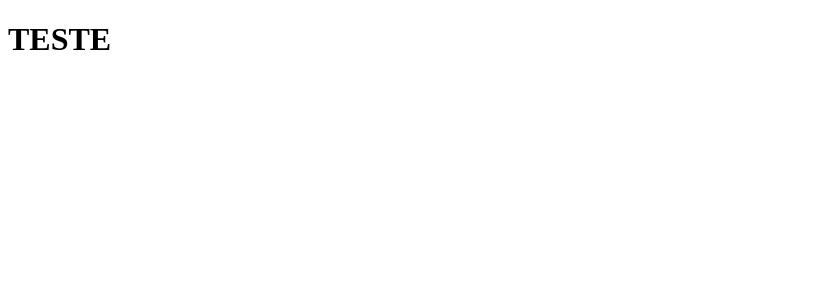
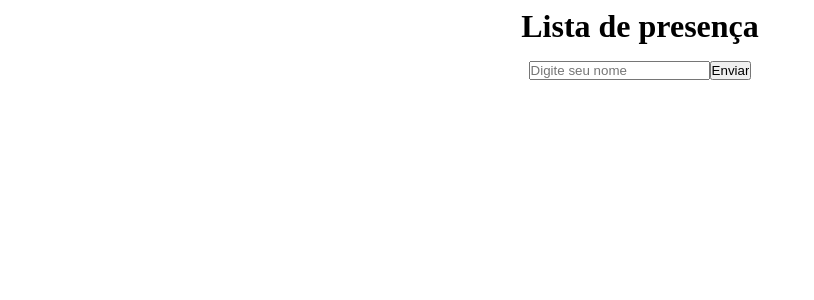
Before and after one commit to renyzeraa/Discover_RocketSeat, a React (Vite) app in the folder 8.fundamentos-react.js/reactapp/: page / in a window 1280 px wide. Shown: the top 300 px of the page, without its empty margins (0-814 px from the left). Built offline with nearby package versions, Linux system fonts and the light colour scheme.

Commit message:
fix file folder

```diff
--- a/8.fundamentos-react.js/reactapp/src/main.jsx
+++ b/8.fundamentos-react.js/reactapp/src/main.jsx
@@ -1,9 +1,12 @@
 import React from 'react'
 import ReactDOM from 'react-dom/client'
+import { GlobalStyles } from './styles/global'
 import { Home } from './pages/Home'
 
 ReactDOM.createRoot(document.getElementById('root')).render(
   <React.StrictMode>
-    <Home />
+    <GlobalStyles>
+      <Home />
+    </GlobalStyles>
   </React.StrictMode>
 )
--- a/8.fundamentos-react.js/reactapp/src/pages/Home.jsx
+++ /dev/null
@@ -1,3 +0,0 @@
-export function Home() {
-  return <h1>TESTE</h1>
-}
--- /dev/null
+++ b/8.fundamentos-react.js/reactapp/src/pages/Home/index.jsx
@@ -0,0 +1,11 @@
+import { Container } from './styles'
+
+export function Home() {
+  return (
+    <Container>
+      <h1>Lista de presença</h1>
+      <input type="text" placeholder="Digite seu nome" />
+      <input type="button" value="Enviar" />
+    </Container>
+  )
+}
--- /dev/null
+++ b/8.fundamentos-react.js/reactapp/src/pages/Home/styles.js
@@ -0,0 +1,15 @@
+import styled from 'styled-components'
+
+export const Container = styled.div`
+  max-width: 600px;
+  height: 100vh;
+
+  margin: 0 auto;
+
+  text-align: center;
+  font-size: 16px;
+
+  h1 {
+    margin-bottom: 16px;
+  }
+`
--- /dev/null
+++ b/8.fundamentos-react.js/reactapp/src/styles/global.js
@@ -0,0 +1,9 @@
+import styled from 'styled-components'
+
+export const GlobalStyles = styled.div`
+  * {
+    box-sizing: border-box;
+    margin: 0;
+    padding: 0;
+  }
+`
```
